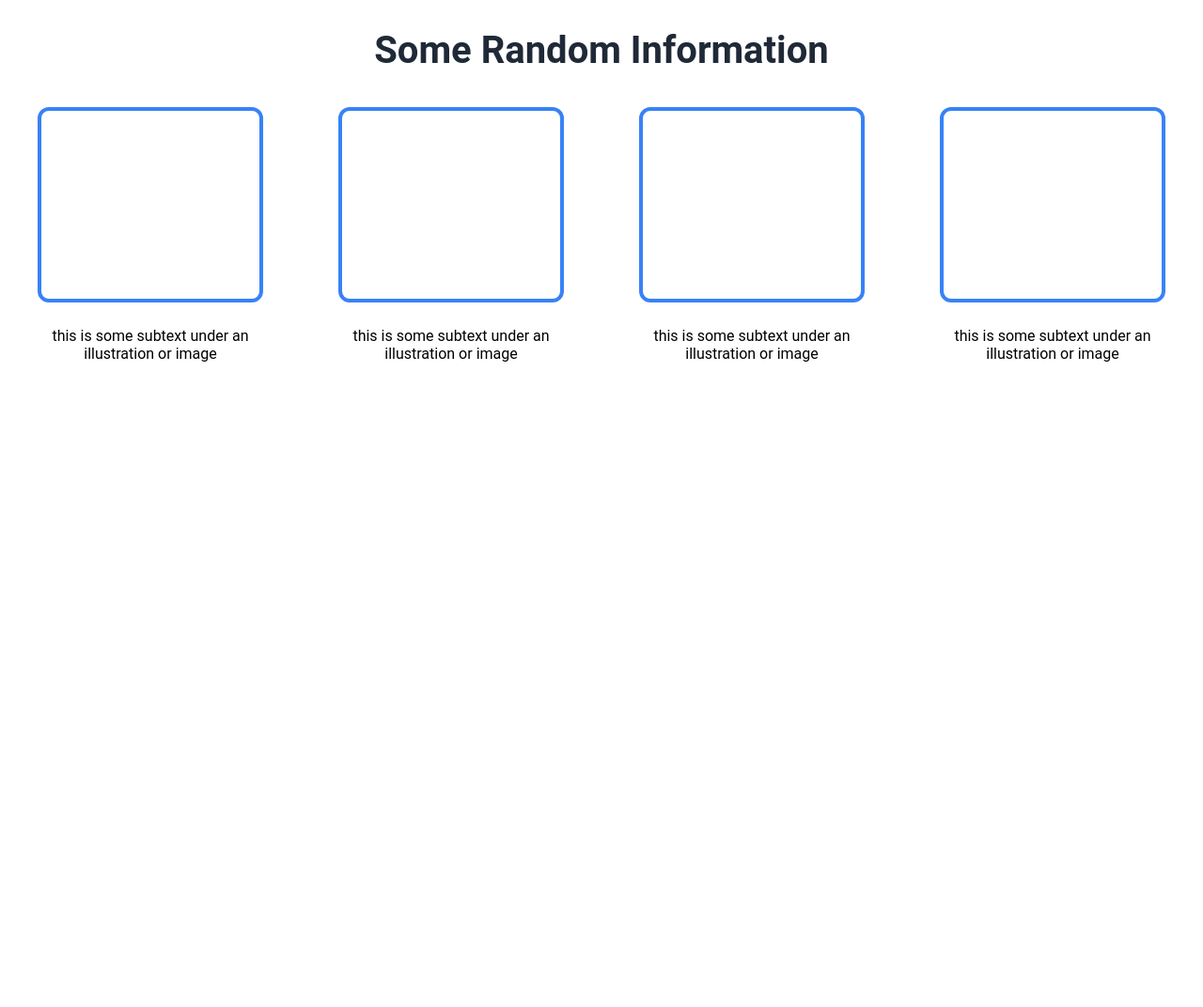
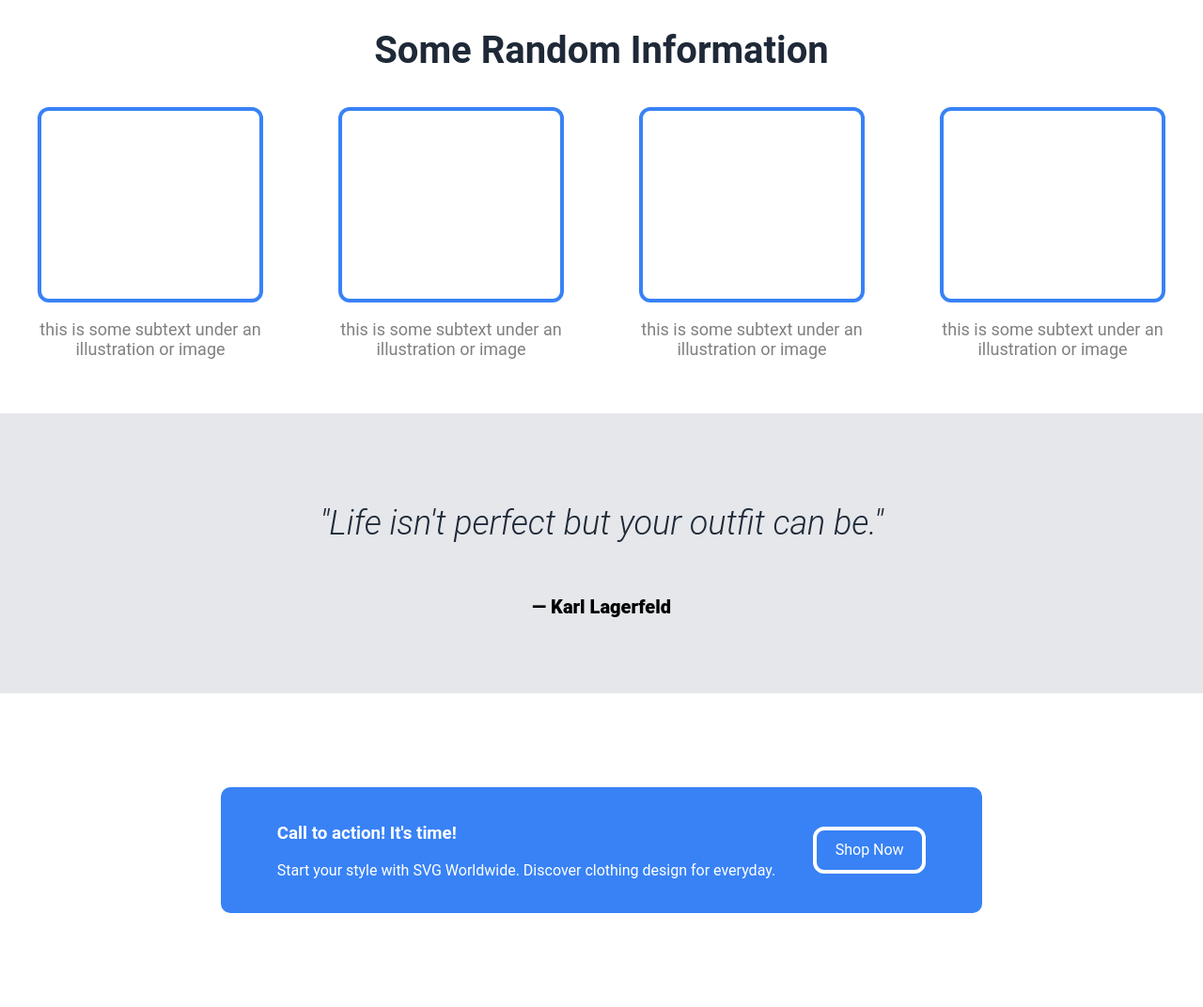
Before and after one commit to MamangDaya/landing-page, a plain HTML site: page index.html in a window 1280 px wide. Shown: the part 571-1643 px from the top of the page at 94% size. Before the commit the page ends 1013 px from the top, so only its background shows below. Drawn offline with Linux system fonts and the light colour scheme.

Commit message:
Add quote and shop now container.

```diff
--- a/index.html
+++ b/index.html
@@ -50,5 +50,18 @@
             </div>
         </div>
     </div>
+    <div class="quote-container">
+        <p class="quote">"Life isn't perfect but your outfit can be." </p>
+        <p class="writer">— Karl Lagerfeld</p>
+    </div>
+    <div class="shop-container">
+        <div class="shop-box">
+            <div class="shop-text">
+                <h3>Call to action! It's time!</h3>
+                <p>Start your style with SVG Worldwide. Discover clothing design for everyday.</p>
+            </div>
+            <button class="button-shop">Shop Now</button>
+        </div>
+    </div>
 </body>
 </html>
--- a/styles.css
+++ b/styles.css
@@ -104,11 +104,67 @@ body {
 .box {
     border: 4px solid #3882F6;
     height: 200px;
-    margin-bottom: 10px;
     border-radius: 12px;
 }
 
 .box-holder p {
     max-width: 240px;
+    font-size: 18px;
+    color: grey;
     text-align: center;
 }
+
+.quote-container {
+    background-color: #e5e7eb;
+    padding-top: 60px;
+    padding-bottom: 60px;
+    display: flex;
+    flex-direction: column;
+    align-items: center;
+}
+
+.quote {
+    font-size: 36px;
+    font-weight: 300;
+    color: #1F2937;
+    font-style: italic;
+}
+
+.writer {
+    font-size: 20px;
+    font-weight: 900;
+}
+
+.shop-container {
+    background-color: white;
+    padding-top: 60px;
+    padding-bottom: 60px;
+    display: flex;
+    justify-content: center;
+}
+
+.shop-box {
+    margin-top: 40px;
+    margin-bottom: 40px;
+    padding: 20px 60px;
+    background-color: #3882F6;
+    border-radius: 10px;
+    display: flex;
+    align-items: center;
+}
+
+.shop-text {
+    padding-right: 40px;
+    color: white;
+}
+
+.button-shop {
+    height: 50px;
+    width: 120px;
+    border-radius: 12px;
+    border: none;
+    border: 4px solid white;
+    background-color: #3882F6;
+    color: white;
+    font-size: 16px;
+}
```
